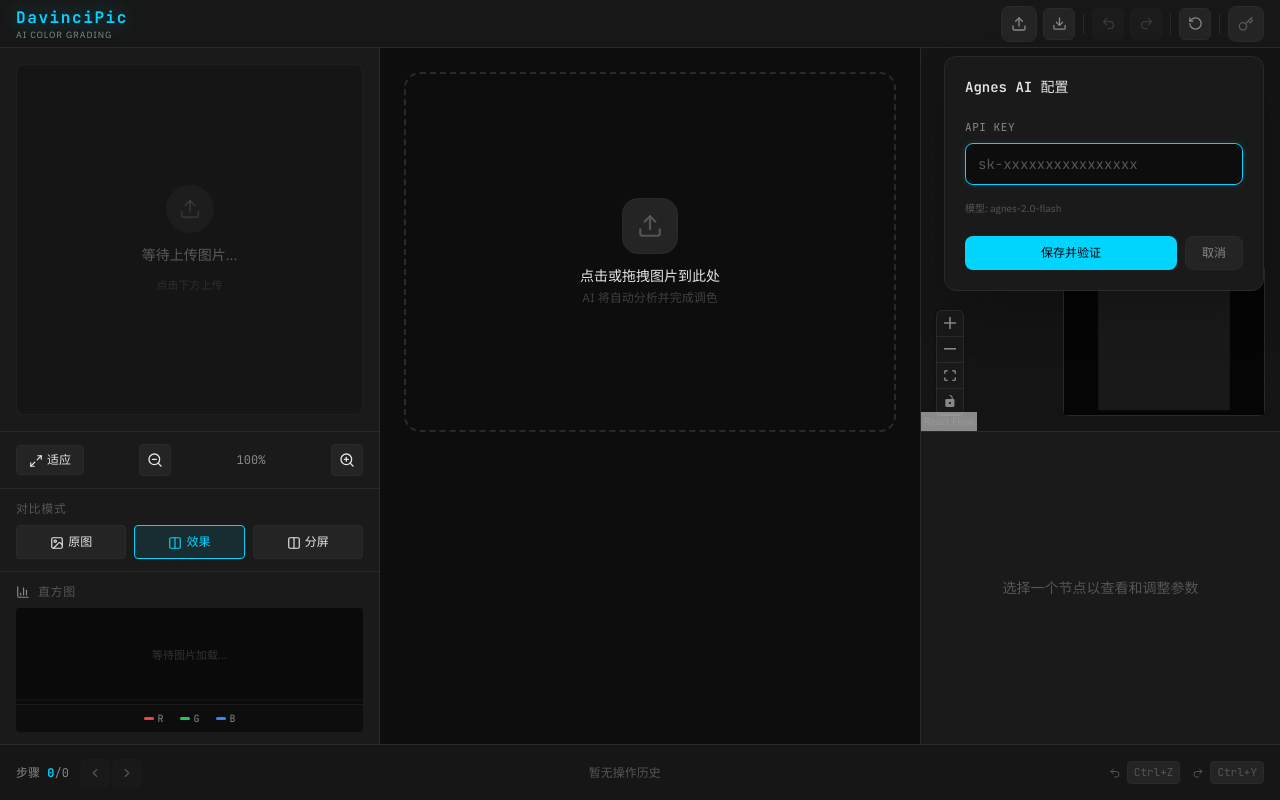
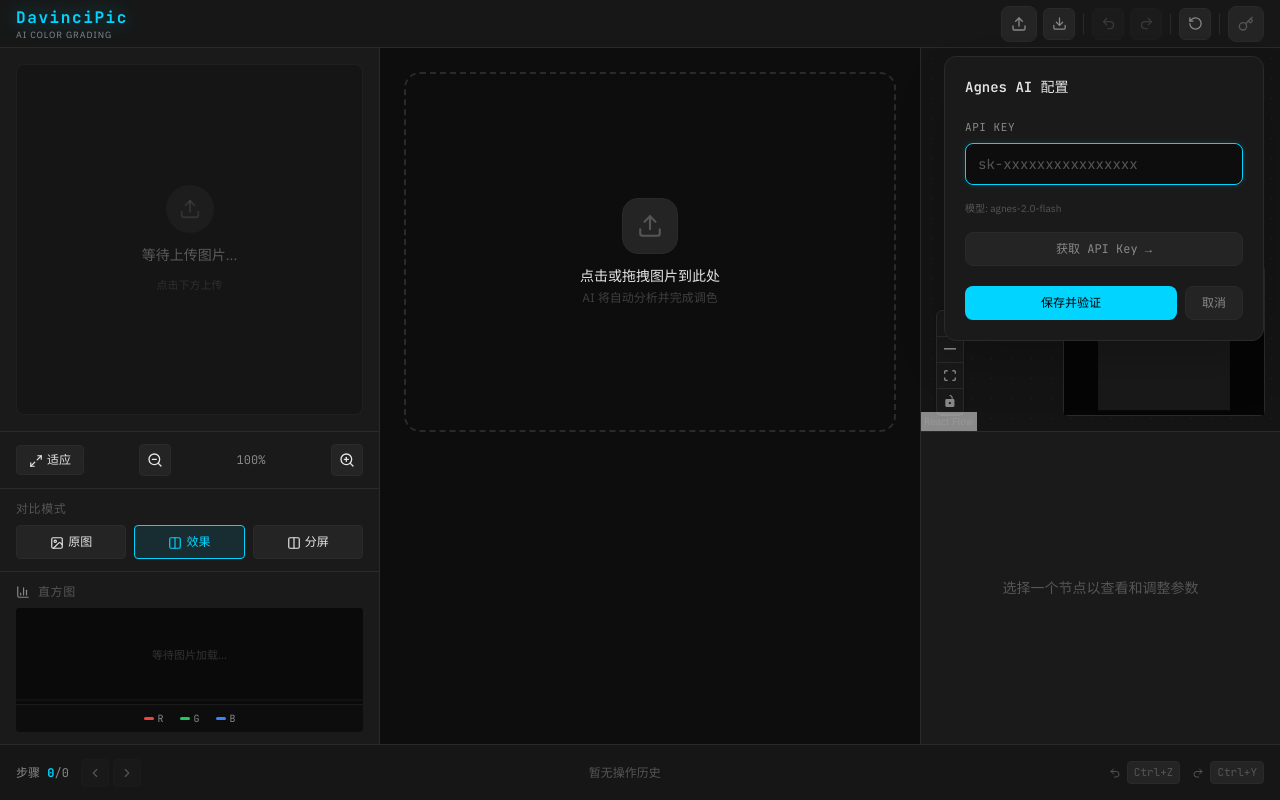
Before and after one commit to anderson6666/davincipic, a React (Vite) app: page / in a window 1280 px wide. Both pictures are taken after a click on the button 1246 px from the left and 23 px from the top of the page. Built offline with nearby package versions, Linux system fonts and the light colour scheme.

Commit message:
add get API Key button linking to platform

```diff
--- a/src/components/layout/Header.tsx
+++ b/src/components/layout/Header.tsx
@@ -93,6 +93,15 @@
             <p className="text-[10px] text-studio-text-muted">
               模型: agnes-2.0-flash
             </p>
+
+            <a
+              href="https://platform.agnes-ai.com/"
+              target="_blank"
+              rel="noopener noreferrer"
+              className="block w-full py-2 text-center rounded-lg border border-studio-border bg-studio-surface text-xs text-studio-text-dim hover:text-studio-accent hover:border-studio-accent transition-all font-mono"
+            >
+              获取 API Key →
+            </a>
 
             {errorMsg && (
               <p className="text-xs text-red-400 bg-red-500/5 border border-red-500/20 rounded px-3 py-2">{errorMsg}</p>
```
